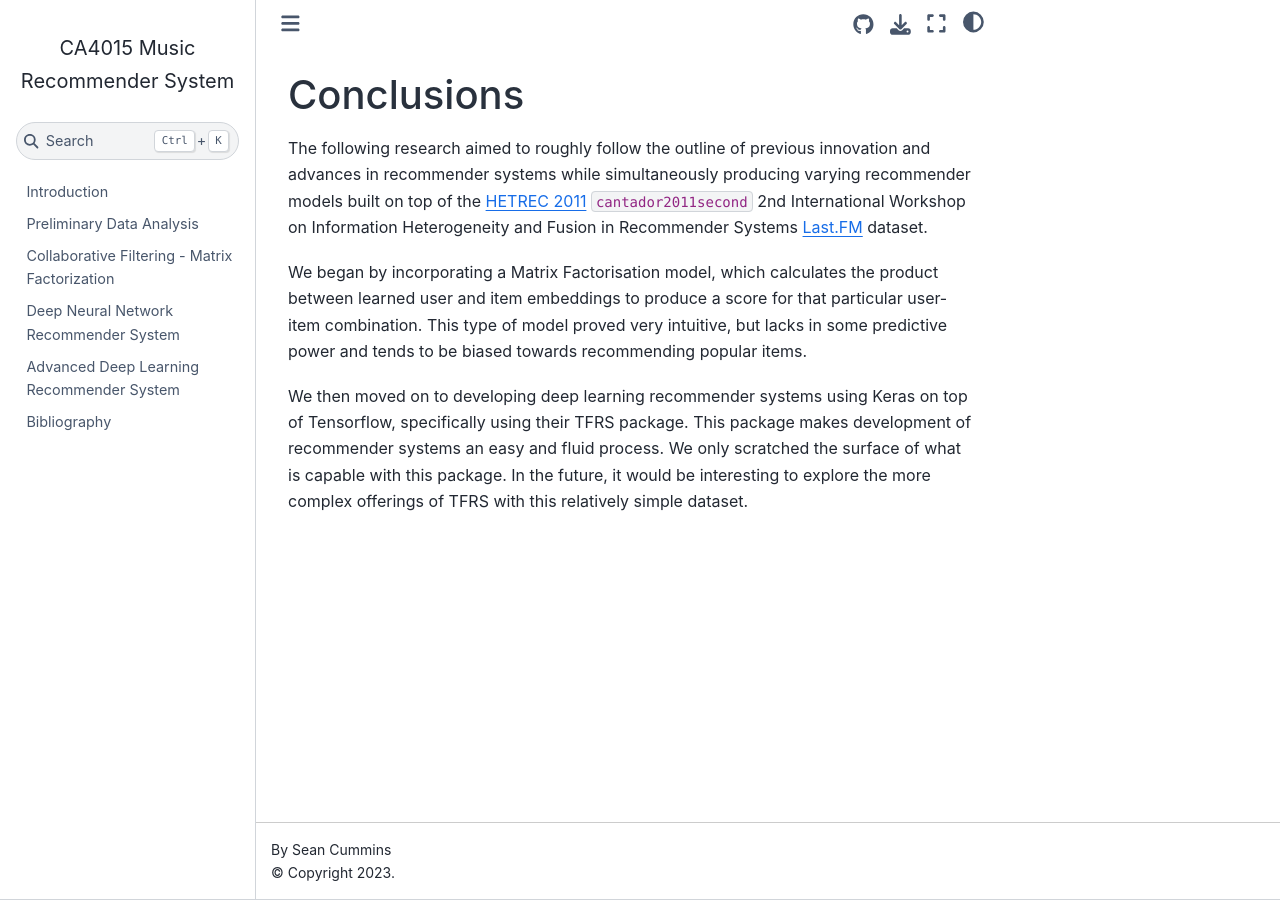
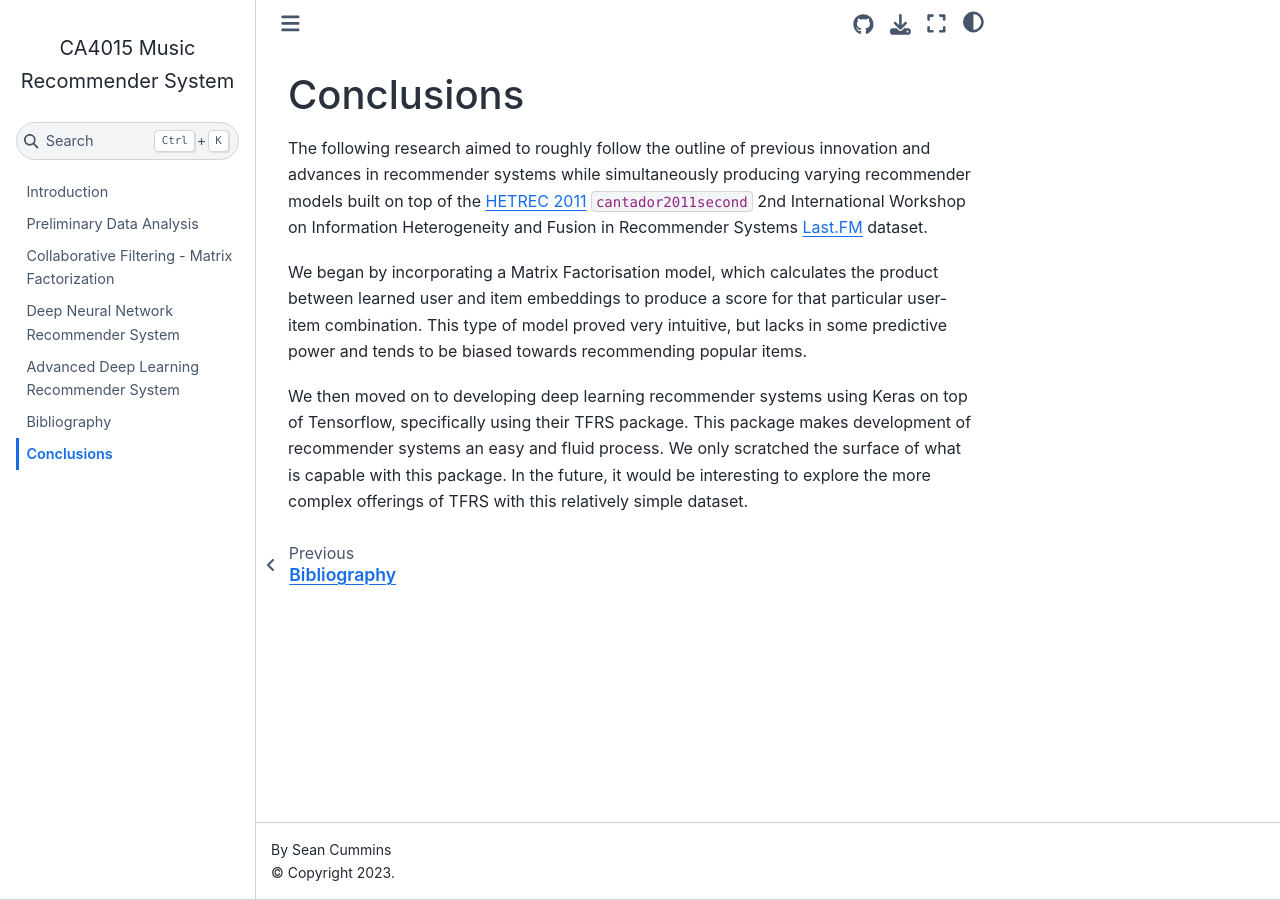
Before and after one commit to scummins00/CA4015-Music-RecSystem, a Jupyter Book: the page built from book/conclusions.md, in a window 1280 px wide. Built offline with Jupyter Book 1.0.4 settings and Sphinx 7.4.7 and the Sphinx Book theme 1.1.4, drawn with Linux system fonts in a browser that asks for light colours; cross-references to code outside the pages are shown as plain code.

Commit message:
adding conclusions to toc

```diff
--- a/book/_toc.yml
+++ b/book/_toc.yml
@@ -9,3 +9,4 @@ chapters:
 - file: Deep_Learning_Recommender_System
 - file: Advanced_Deep_Learning_Recommender_System
 - file: bibliography
+- file: conclusions
```
